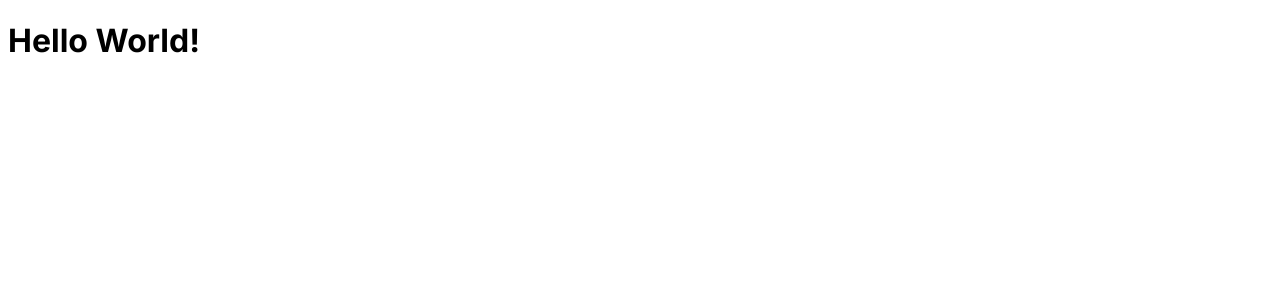
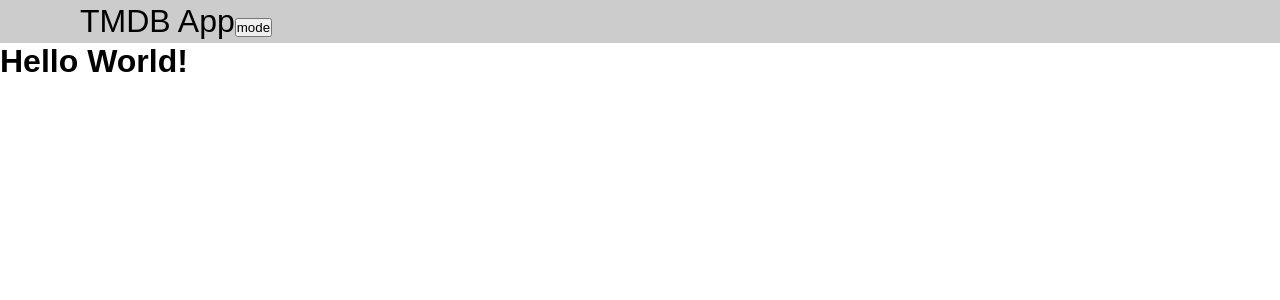
Before and after one commit to TurinoS/TMDB-app, a Next.js app: page / in a window 1280 px wide. Shown: the top 300 px of the page. Built offline with nearby package versions, Linux system fonts and the light colour scheme.

Commit message:
feat: implementando mudanã de temas light e dark

```diff
--- a/package.json
+++ b/package.json
@@ -12,11 +12,14 @@
     "@types/node": "20.4.2",
     "@types/react": "18.2.15",
     "@types/react-dom": "18.2.7",
+    "@types/styled-components": "^5.1.26",
     "eslint": "8.45.0",
     "eslint-config-next": "13.4.10",
     "next": "13.4.10",
     "react": "18.2.0",
     "react-dom": "18.2.0",
+    "react-icons": "^4.10.1",
+    "styled-components": "^6.0.4",
     "typescript": "5.1.6"
   }
 }
--- a/src/app/layout.tsx
+++ b/src/app/layout.tsx
@@ -1,3 +1,7 @@
+'use client'
+
+import CustomThemeProvider from '@/context/themeContext'
+import { GlobalStyle } from '@/styles/GlobalStyles'
 import { Inter } from 'next/font/google'
 
 const inter = Inter({ subsets: ['latin'] })
@@ -14,7 +18,10 @@ export default function RootLayout({
 }) {
   return (
     <html lang="en">
-      <body className={inter.className}>{children}</body>
+      <CustomThemeProvider>
+        <GlobalStyle />
+        <body className={inter.className}>{children}</body>
+      </CustomThemeProvider>
     </html>
   )
 }
--- a/src/app/page.tsx
+++ b/src/app/page.tsx
@@ -1,9 +1,12 @@
-import Image from 'next/image'
+'use client'
+
+import Header from '@/components/Header'
 
 export default function Home() {
   return (
-    <main>
-      <h1>Hello World!</h1>
-    </main>
+      <main>
+        <Header />
+        <h1>Hello World!</h1>
+      </main>
   )
 }
--- /dev/null
+++ b/src/components/Header.tsx
@@ -0,0 +1,25 @@
+import Link from "next/link";
+import styled from "styled-components";
+import { useToggleTheme } from "@/context/themeContext";
+
+const StyledHeader = styled.header`
+    background-color: ${props => props.theme.bgColor};
+    padding: .2em 5em;
+
+    & a {
+        font-size: 32px;
+        text-decoration: none;
+        color: ${props => props.theme.fontColor};
+    }
+`
+
+export default function Header() {
+    const { toggleTheme } = useToggleTheme();
+
+    return(
+        <StyledHeader>
+            <Link href='/'>TMDB App</Link>
+            <button onClick={() => toggleTheme()}>mode</button>
+        </StyledHeader>
+    )
+}
--- /dev/null
+++ b/src/context/themeContext.tsx
@@ -0,0 +1,25 @@
+import { ReactNode, useState } from "react";
+import { ThemeProvider } from "styled-components";
+
+import { lightTheme, darkTheme } from "@/styles/theme";
+
+export function useToggleTheme() {
+    const [theme, setTheme] = useState('light');
+
+    const toggleTheme = () => {
+        theme === 'light' ? setTheme('dark') : setTheme('light');
+        console.log(theme)
+    }
+
+    return { theme, toggleTheme };
+}
+
+export default function CustomThemeProvider({ children }: {children: ReactNode}) {
+    const { theme } = useToggleTheme();
+
+    return(
+        <ThemeProvider theme={theme === 'dark' ? darkTheme : lightTheme}>
+            {children}
+        </ThemeProvider>
+    )
+}
--- /dev/null
+++ b/src/styles/GlobalStyles.tsx
@@ -0,0 +1,14 @@
+import { createGlobalStyle } from "styled-components";
+
+export const GlobalStyle = createGlobalStyle`
+    * {
+        margin: 0;
+        padding: 0;
+        box-sizing: border-box;
+        font-family: 'Roboto_Flex', sans-serif;
+    }
+
+    body {
+        background-color: ${props => props.theme.body};
+    }
+`
--- /dev/null
+++ b/src/styles/theme.tsx
@@ -0,0 +1,11 @@
+export const lightTheme = {
+    body: '#fff',
+    bgColor: '#ccc',
+    fontColor: '#000'
+}
+
+export const darkTheme = {
+    body: '#000',
+    bgColor: '#ccc',
+    fontColor: '#fff'
+}
```
Also changed, not shown: 1 other file (tests, documents, lock files or other folders).
